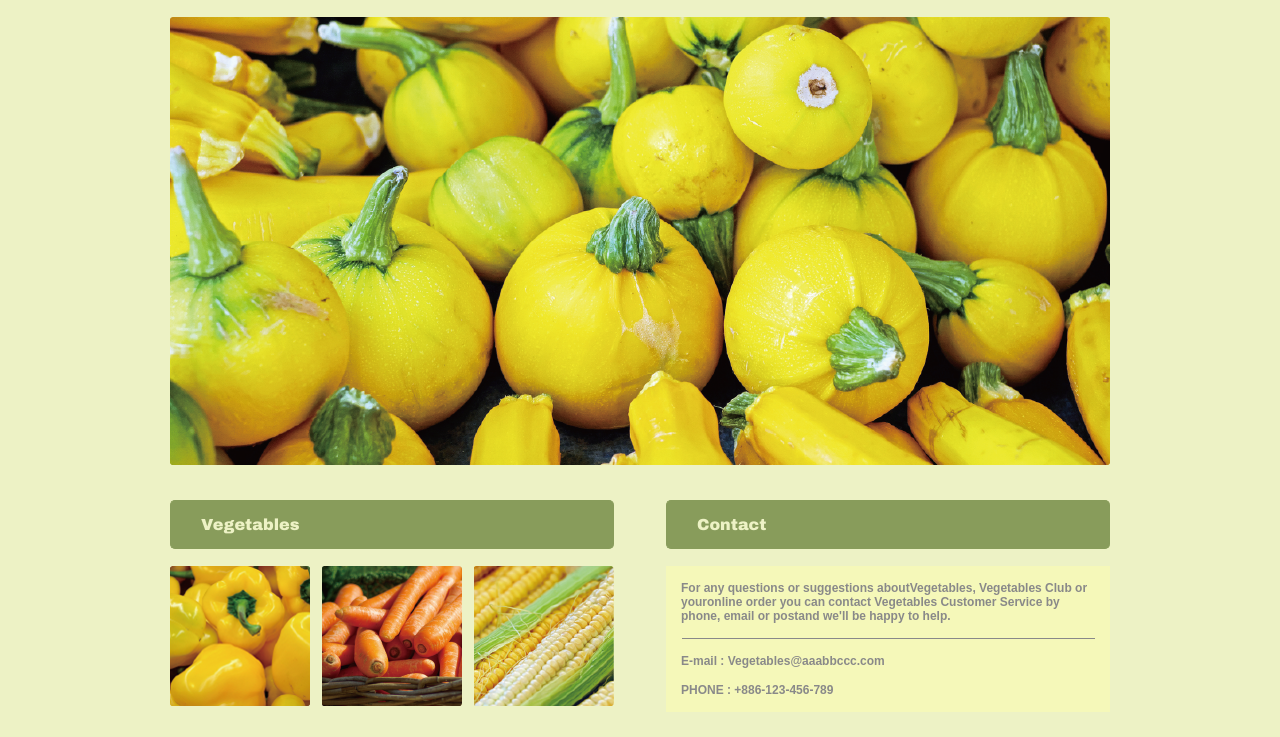
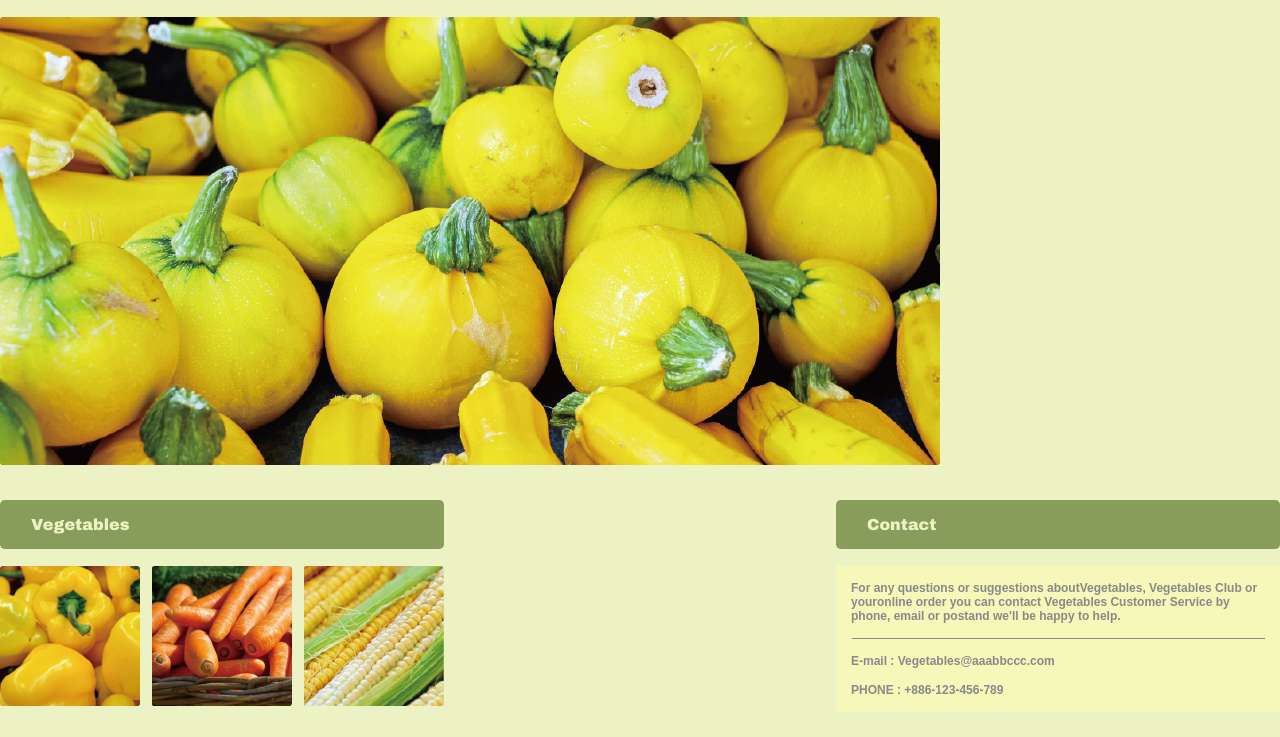
Before and after one commit to MingyangKo/vegetable, a plain HTML site: page index.html in a window 1280 px wide. Shown: the part 172-909 px from the top of the page. Drawn offline with Linux system fonts and the light colour scheme.

Commit message:
Update stylesheet.css

```diff
--- a/css/stylesheet.css
+++ b/css/stylesheet.css
@@ -10,7 +10,7 @@ body{
   margin:0px;
 }
 .whole{
-  max-width: 940px;
+/*   max-width: 940px; */
   margin-left: auto;
   margin-right: auto;
   padding-top:50px;
```
